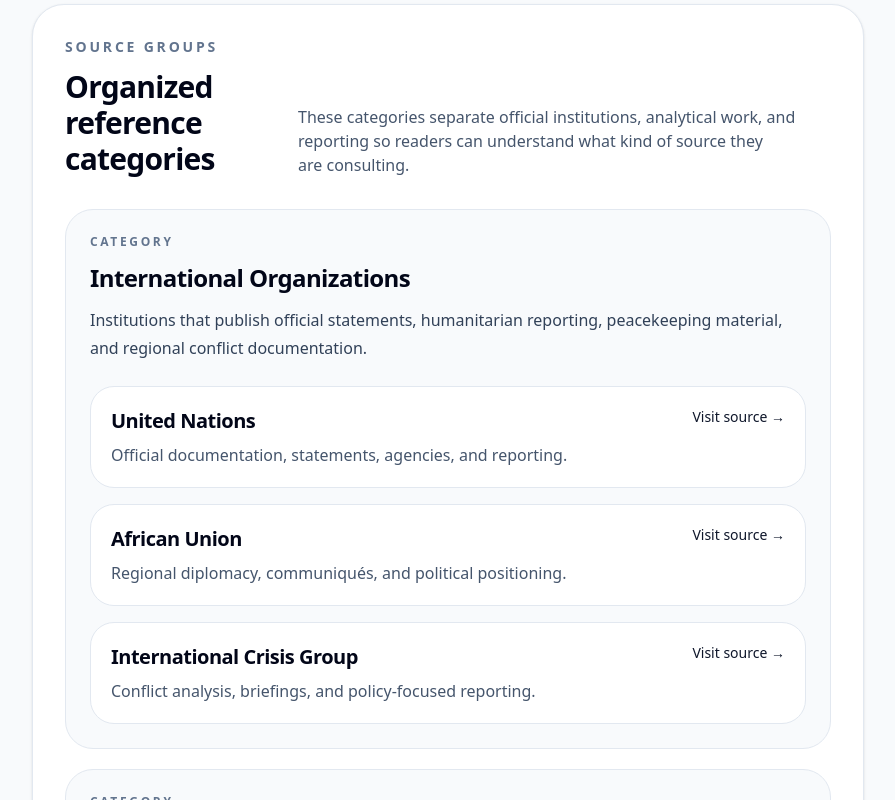
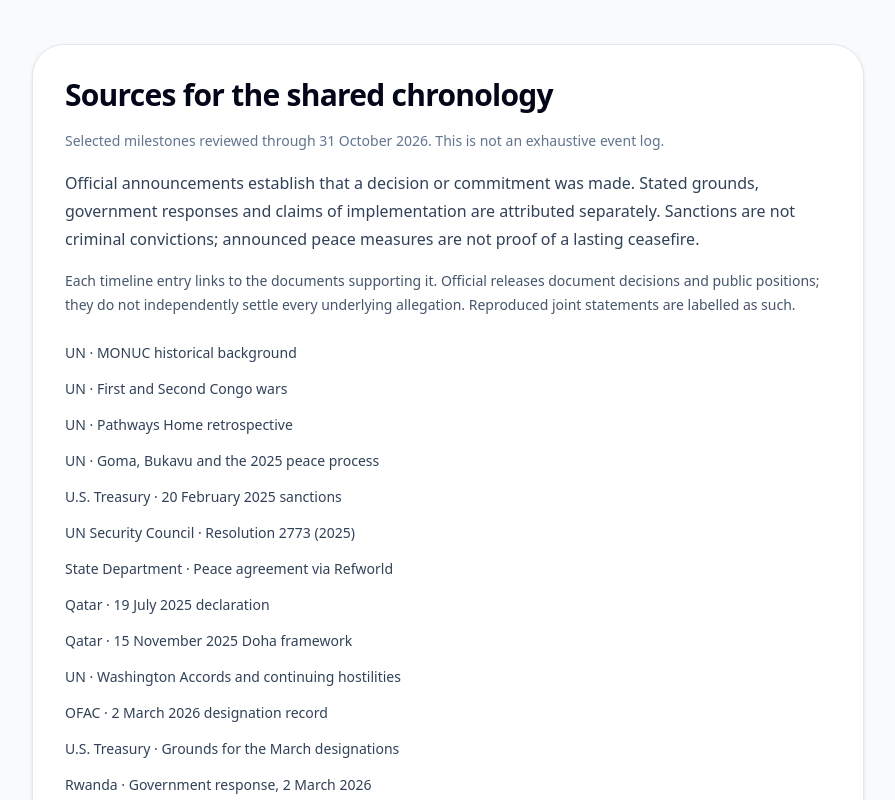
Before and after one commit to kalex01/rwanda-drc-site, a Next.js app: page /appendix/sources in a window 1280 px wide. Shown: the part 920-1720 px from the top of the page, without its empty margins (192-1087 px from the left). Built offline with nearby package versions, Linux system fonts and the light colour scheme.

Commit message:
Add chronology evidence register

```diff
--- a/app/appendix/sources/page.tsx
+++ b/app/appendix/sources/page.tsx
@@ -1,4 +1,5 @@
 import Link from "next/link"
+import { chronologySources, chronologyScope, chronologyEditorialNote } from "@/app/data/chronology"
 
 const sourceGroups = [
   {
@@ -169,6 +170,30 @@
         </div>
       </section>
 
+      <section aria-labelledby="chronology-sources" className="mx-auto max-w-4xl px-4 py-8 sm:px-6 lg:px-8 md:py-10">
+        <div className="rounded-[2rem] border border-slate-200 bg-white p-5 shadow-sm sm:p-6 lg:p-8">
+          <h2 id="chronology-sources" className="text-2xl font-semibold tracking-tight text-slate-950 md:text-3xl">
+            Sources for the shared chronology
+          </h2>
+          <p className="mt-4 text-sm leading-6 text-slate-500">{chronologyScope}</p>
+          <p className="mt-4 text-base leading-7 text-slate-700">{chronologyEditorialNote}</p>
+          <p className="mt-4 text-sm leading-6 text-slate-600">
+            Each timeline entry links to the documents supporting it. Official releases
+            document decisions and public positions; they do not independently settle
+            every underlying allegation. Reproduced joint statements are labelled as such.
+          </p>
+          <ul className="mt-6 space-y-3 text-sm leading-6 text-slate-700">
+            {Object.entries(chronologySources).map(([id, source]) => (
+              <li key={id}>
+                <a href={source.href} className="rounded-sm underline underline-offset-4 hover:text-slate-950 focus-visible:outline-2 focus-visible:outline-offset-4 focus-visible:outline-slate-900">
+                  {source.label}
+                </a>
+              </li>
+            ))}
+          </ul>
+        </div>
+      </section>
+
       <section className="mx-auto max-w-4xl px-4 pb-12 sm:px-6 lg:px-8 md:pb-16">
         <div className="rounded-[2rem] border border-slate-200 bg-white p-5 shadow-sm sm:p-6 lg:p-8">
           <div className="flex flex-col gap-3 md:flex-row md:items-end md:justify-between">
```
